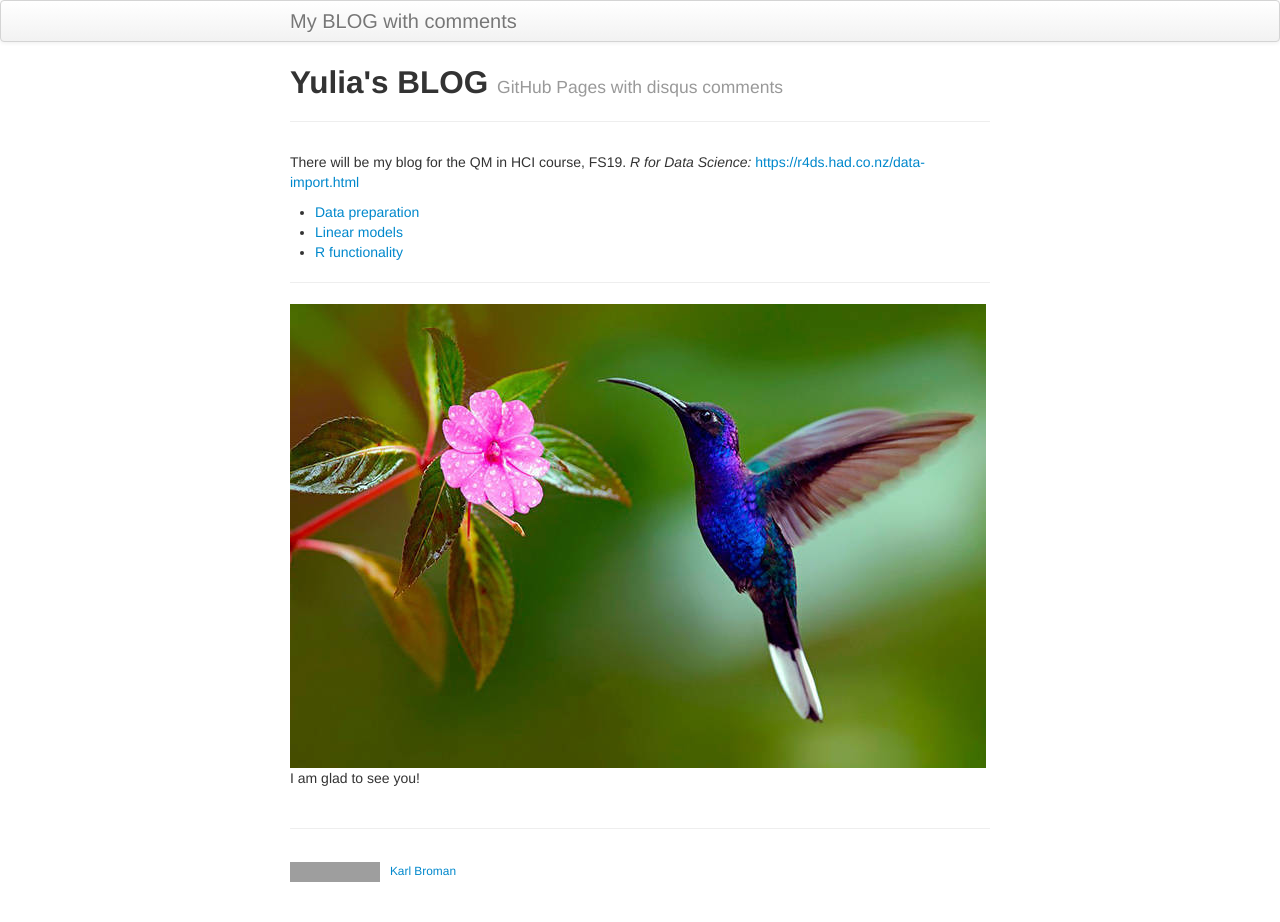
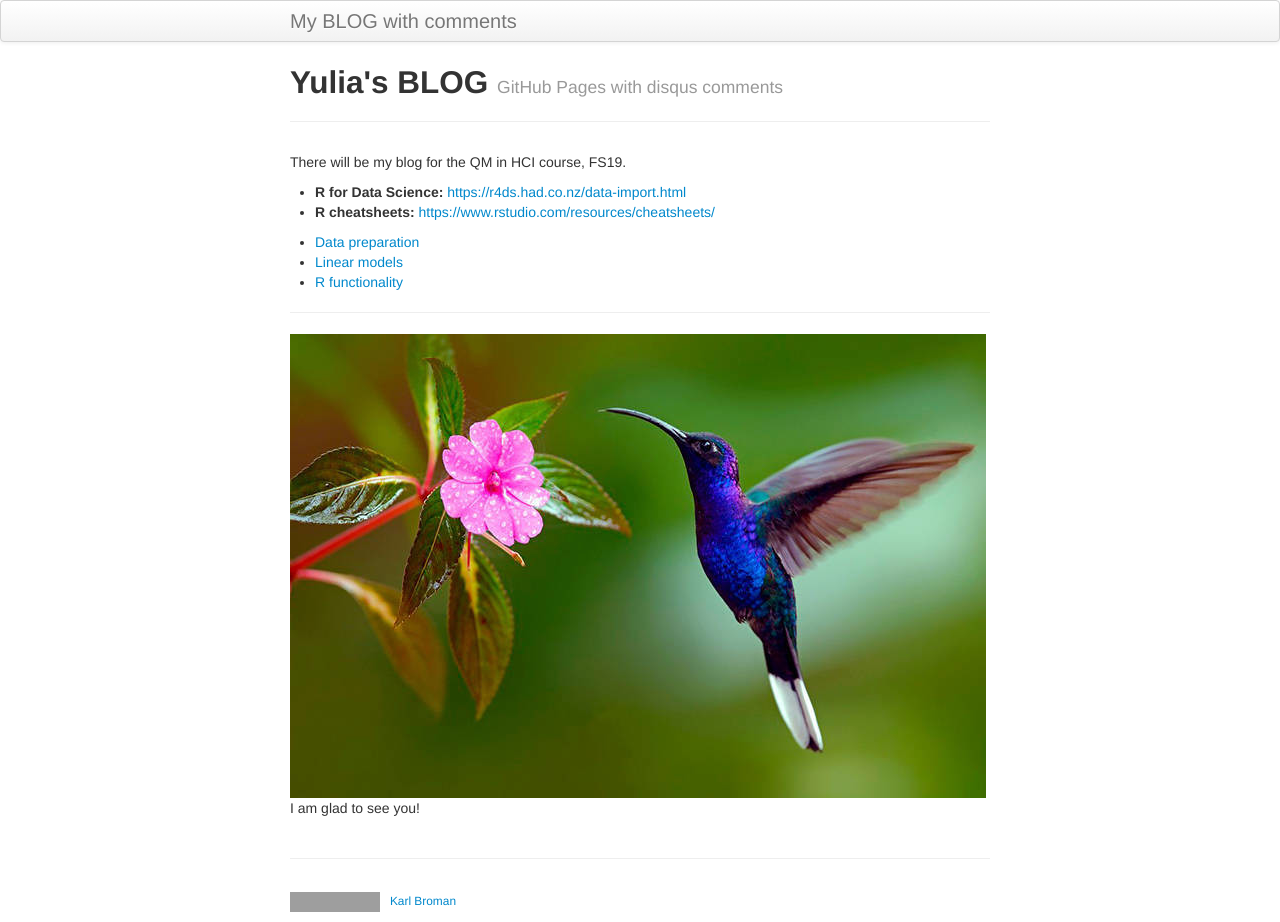
Before and after one commit to yunigma/ynigma.github.io, a Jekyll site: the page built from index.md, in a window 1280 px wide. Built offline with Jekyll 4.4.1, drawn with Linux system fonts in a browser that asks for light colours; comment, search, counter and statistics services are not loaded; before the commit the page ends 900 px from its top, so only the background shows below that; grey boxes are pictures that could not be loaded.

Commit message:
visualisation id added

```diff
--- a/index.md
+++ b/index.md
@@ -6,7 +6,8 @@ description: Minimal tutorial on making a simple website with GitHub Pages
 ---
 
 There will be my blog for the QM in HCI course, FS19.
-*R for Data Science:* <https://r4ds.had.co.nz/data-import.html>
+- **R for Data Science:** <https://r4ds.had.co.nz/data-import.html>
+- **R cheatsheets:** <https://www.rstudio.com/resources/cheatsheets/>
 
 - [Data preparation](pages/1blog.html)
 - [Linear models](pages/2blog.html)
```
